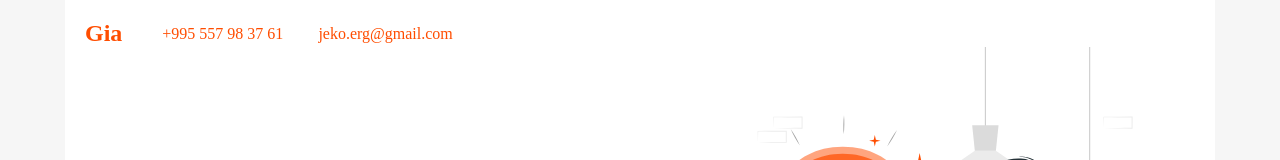
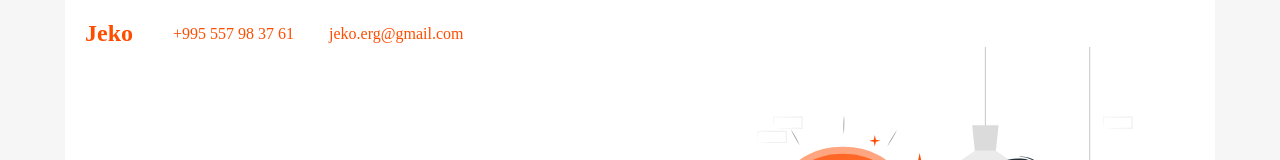
Before and after one commit to Jekson365/portfolio_app, a React (Vite) app: page / in a window 1280 px wide. Shown: the top 160 px of the page. Built offline with nearby package versions, Linux system fonts and the light colour scheme; a web font is replaced by a local one.

Commit message:
Update Navigation.jsx

```diff
--- a/src/components/Navigation.jsx
+++ b/src/components/Navigation.jsx
@@ -13,7 +13,7 @@ export const Navigation = () => {
                     alignItems={'center'}
                     gap={'40px'}
                 >
-                    <h2 className={'c-orange main-font'}>Gia</h2>
+                    <h2 className={'c-orange main-font'}>Jeko</h2>
                     <Stack
                         flexDirection={'row'}
                         gap={'35px'}
```
